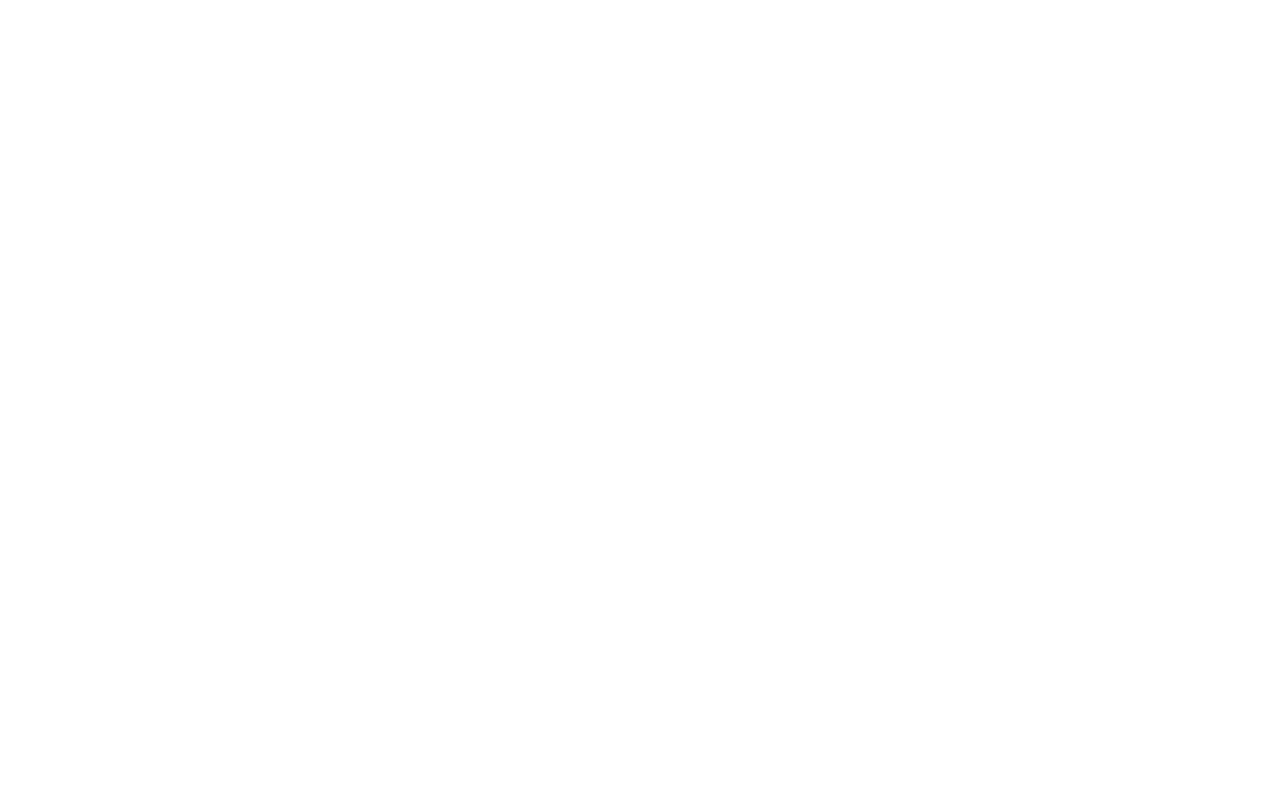
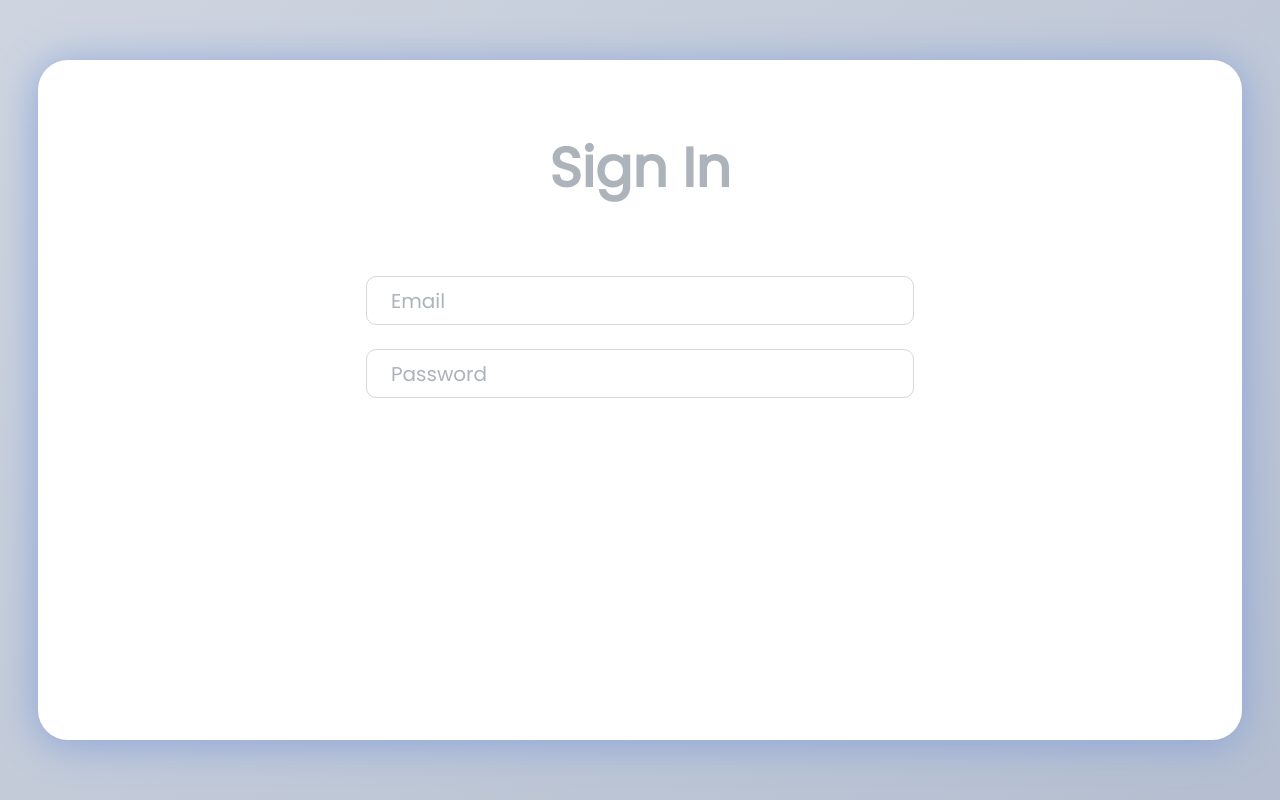
Before and after one commit to withdoc/application-frontend, a React (Create React App) app: page /loginpage in a window 1280 px wide. Built offline with nearby package versions, Linux system fonts and the light colour scheme.

Commit message:
add email and password input fields

```diff
--- a/src/pages/loginpage/index.tsx
+++ b/src/pages/loginpage/index.tsx
@@ -1,9 +1,32 @@
-import React from "react";
+import React, { useState } from "react";
+import * as S from "./style"
 
-function loginComponent() {
+function LoginComponent() {
+    const [email, setEmail] = useState<string>("");
+    const [password, setPassword] = useState<string>("");
+
+    const onEmailHandler = (e: any) => {
+        setEmail(e.target.value);
+    }
+    const onPasswordHandler = (e: any) => {
+        setPassword(e.target.value);
+    }
+
     return (
-        <></>
+        <>
+        <S.mainContainer>
+            <S.mainContent>
+                <S.signinTitle>
+                    Sign In
+                </S.signinTitle>
+                <S.inputContatiner>
+                    <S.emailInput type="email" value={email} placeholder="Email" onChange={onEmailHandler} />
+                    <S.passwordInput type="password" value={password} placeholder="Password" onChange={onPasswordHandler}/>
+                </S.inputContatiner>
+            </S.mainContent>
+        </S.mainContainer>
+        </>
     )
 }
 
-export default loginComponent;
+export default LoginComponent;
--- a/src/pages/loginpage/style.tsx
+++ b/src/pages/loginpage/style.tsx
@@ -1,4 +1,86 @@
 import styled from "styled-components";
 
 export const mainContainer = styled.div`
+    width: 100vw;
+    height: 100vh;
+    display: flex;
+    flex-direction: column;
+    justify-content: center;
+    align-items: center;
+    background: linear-gradient(0deg, rgba(195, 202, 210, 0.242527), rgba(195, 202, 210, 0.242527)), linear-gradient(141.8deg, #D1D8E4 2.92%, #ACB7CD 111.13%);
 `;
+
+export const mainContent = styled.div`
+    width: 94%;
+    height: 85%;
+    background: #FFFFFF;
+    box-shadow: 0px 4px 40px #8CA4D8;
+    border-radius: 30px;
+`
+
+export const signinTitle = styled.div`
+    font-family: 'Poppins';
+    font-weight: 700;
+    font-size: 55px;
+    line-height: 96px;
+    text-align: center;
+    color: rgba(20, 36, 59, 0.35);
+    margin-top: 5%;
+`
+
+export const inputContatiner = styled.div`
+    display: flex;
+    flex-direction: column;
+    width: 100%;
+    height: 60%;
+    align-items: center;
+    margin-top: 5%;
+
+`
+export const emailInput = styled.input`
+    width: 45%;
+    height: 11%;
+    border: 1px solid #D8D8D8;
+    border-radius: 10px;
+
+    font-family: 'Poppins';
+    font-style: normal;
+    font-weight: 400;
+    font-size: 20px;
+    line-height: 36px;
+    color: rgba(20, 36, 59, 0.7);
+
+    ::placeholder {
+        color: rgba(20, 36, 59, 0.35);
+        font-family: 'Poppins';
+        font-style: normal;
+        font-weight: 400;
+        font-size: 20px;
+        line-height: 36px;
+        padding-left: 4%;
+    }
+`
+
+export const passwordInput = styled.input`
+    width: 45%;
+    height: 11%;
+    border: 1px solid #D8D8D8;
+    border-radius: 10px;
+
+    font-family: 'Poppins';
+    font-style: normal;
+    font-weight: 400;
+    font-size: 20px;
+    line-height: 36px;
+    color: rgba(20, 36, 59, 0.7);
+    ::placeholder {
+        color: rgba(20, 36, 59, 0.35);
+        font-family: 'Poppins';
+        font-style: normal;
+        font-weight: 400;
+        font-size: 20px;
+        line-height: 36px;
+        padding-left: 4%;
+    }
+    margin-top: 2%;
+`
```
